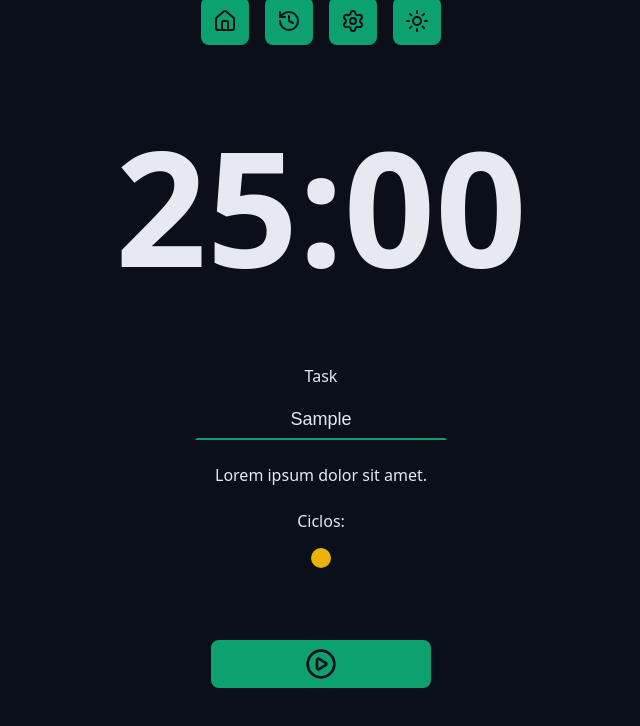
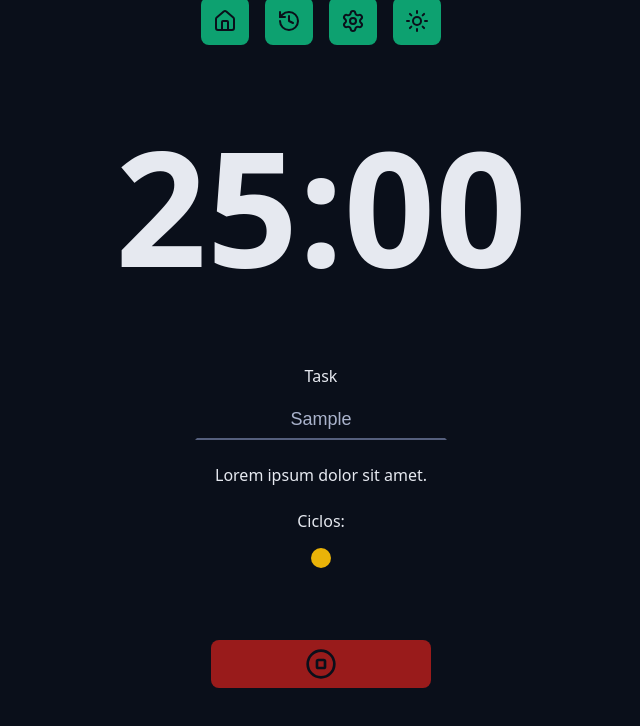
Before and after one commit to kellervmarcelo/chronos-pomodoro, a React (Vite) app: page / in a window 1280 px wide. Both pictures are taken after typing "Sample" into the empty fields and a click on the button "Iniciar nova tarefa". Shown: the part 256-982 px from the top of the page, without its empty margins (319-959 px from the left). Built offline with nearby package versions, Linux system fonts and the light colour scheme.

Commit message:
feat: create stop logic and button logic

```diff
--- a/src/components/MainForm/index.tsx
+++ b/src/components/MainForm/index.tsx
@@ -1,4 +1,4 @@
-import { PlayCircleIcon } from 'lucide-react';
+import { PlayCircleIcon, StopCircleIcon } from 'lucide-react';
 import Button from '../Button';
 import Cycles from '../Cycles';
 import Input from '../Input';
@@ -52,17 +52,37 @@
     });
   }
 
+  function handleInterruptTask(
+    event: React.MouseEvent<HTMLButtonElement, MouseEvent>,
+  ) {
+    event.preventDefault();
+
+    setState(prevState => {
+      return {
+        ...prevState,
+        activeTask: null,
+        secondsRemaining: 0,
+        formattedSecondsRemaining: '00:00',
+        tasks: prevState.tasks.map(task => {
+          if (prevState.activeTask?.id === task.id) {
+            return { ...task, interruptDate: Date.now() };
+          }
+          return task;
+        }),
+      };
+    });
+  }
+
   return (
     <form onSubmit={handleCreateNewTask} className='form'>
       <div className='formRow'>
         <Input
-          // value={task}
           id='input'
           type='text'
           labelText='Task'
           placeholder='Digite Algo'
-          // onChange={e => setTask(e.currentTarget.value)}
           ref={taskNameInput}
+          disabled={!!state.activeTask}
         />
       </div>
 
@@ -77,7 +97,23 @@
       )}
 
       <div className='formRow'>
-        <Button icon={<PlayCircleIcon size={32} />} />
+        {!state.activeTask ? (
+          <Button
+            aria-label='Iniciar nova tarefa'
+            title='Iniciar nova tarefa'
+            type='submit'
+            icon={<PlayCircleIcon size={32} />}
+          />
+        ) : (
+          <Button
+            aria-label='Interromper tarefa atual'
+            title='Interromper tarefa atual'
+            type='button'
+            color='danger'
+            icon={<StopCircleIcon size={32} />}
+            onClick={handleInterruptTask}
+          />
+        )}
       </div>
     </form>
   );
```
